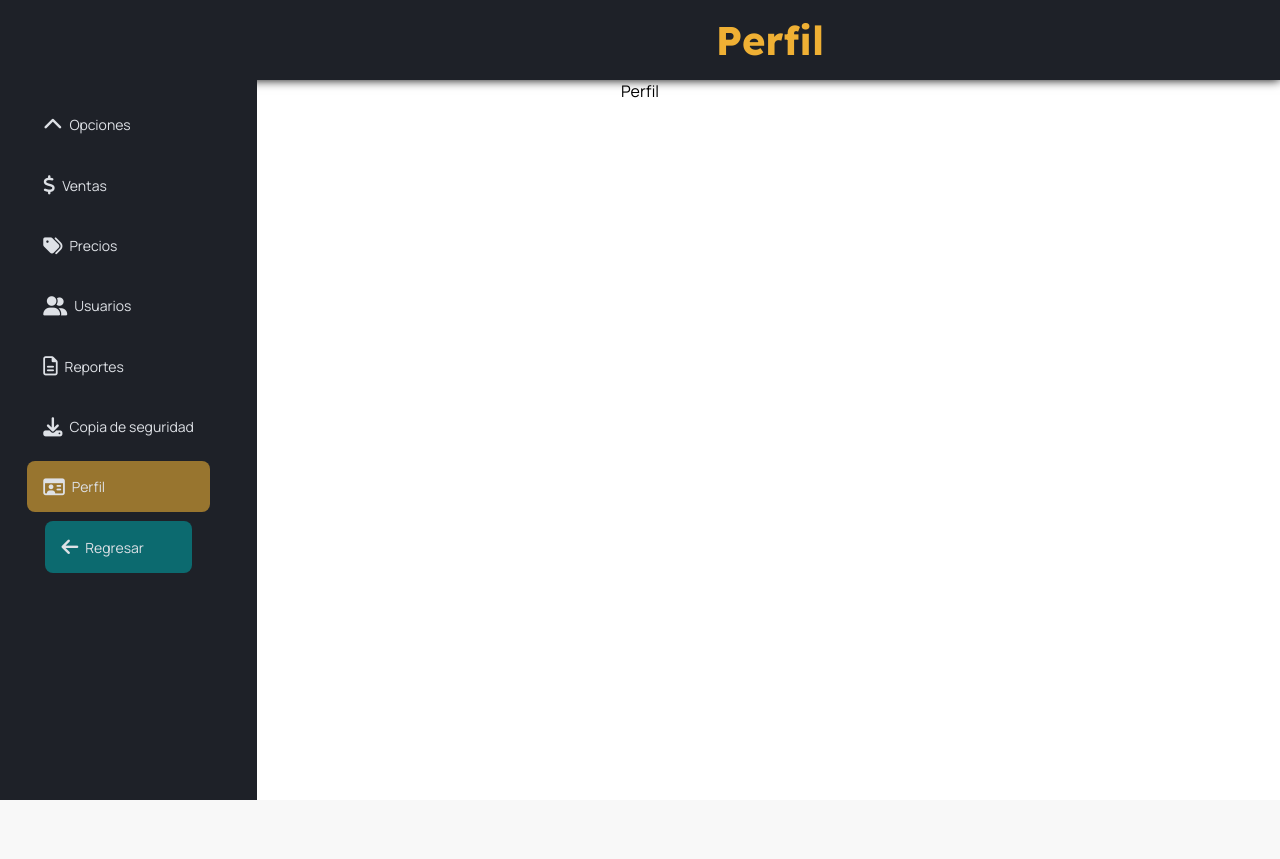
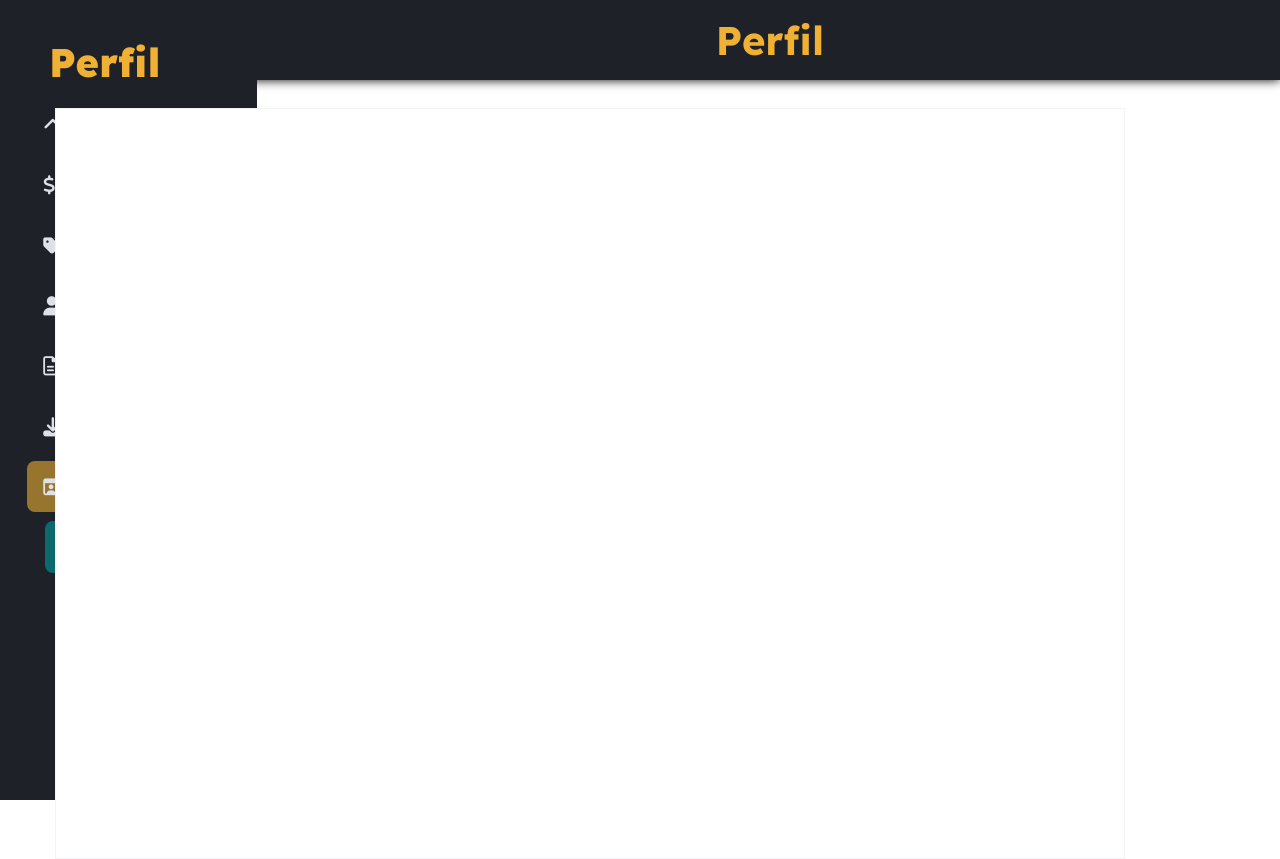
Before and after one commit to Murderd0ll/Wall-Ve-, a PHP site: page /Admin_Perfil.html in a window 1280 px wide. Before the commit the page ends 800 px from the top, so only its background shows below. Run offline with PHP 8.4, Linux system fonts and the light colour scheme.

Commit message:
contenedor

```diff
--- a/Wall-VE-main/Admin_Perfil.html
+++ b/Wall-VE-main/Admin_Perfil.html
@@ -92,6 +92,7 @@
 
     <div>
         <span id="Aperfil">Perfil</span>
+        <span id="containerPerfilAd"></span>
     </div>
 
 </body>
--- a/Wall-VE-main/Css/estilos.css
+++ b/Wall-VE-main/Css/estilos.css
@@ -437,7 +437,7 @@ button.BotonActualizar i :active{
     color: #34ef41;
 }
 
-.Aperfil {
+#Aperfil {
     position: absolute;
     top: 34px;
     left: 49px;
@@ -448,6 +448,19 @@ button.BotonActualizar i :active{
     color: #EFB034FF;
     }
 
+/* Container 115 */
+#containerPerfilAd {
+    position: absolute;
+    top: 108px;
+    left: 55px;
+    width: 1070px;
+    height: 751px;
+    background: #FFFFFFFF;
+    border-radius: 0px;
+    border-width: 1px;
+    border-color: #F3F4F6FF;
+    border-style: solid;
+    }
 
 
 /* <div class="DNombre">
```
